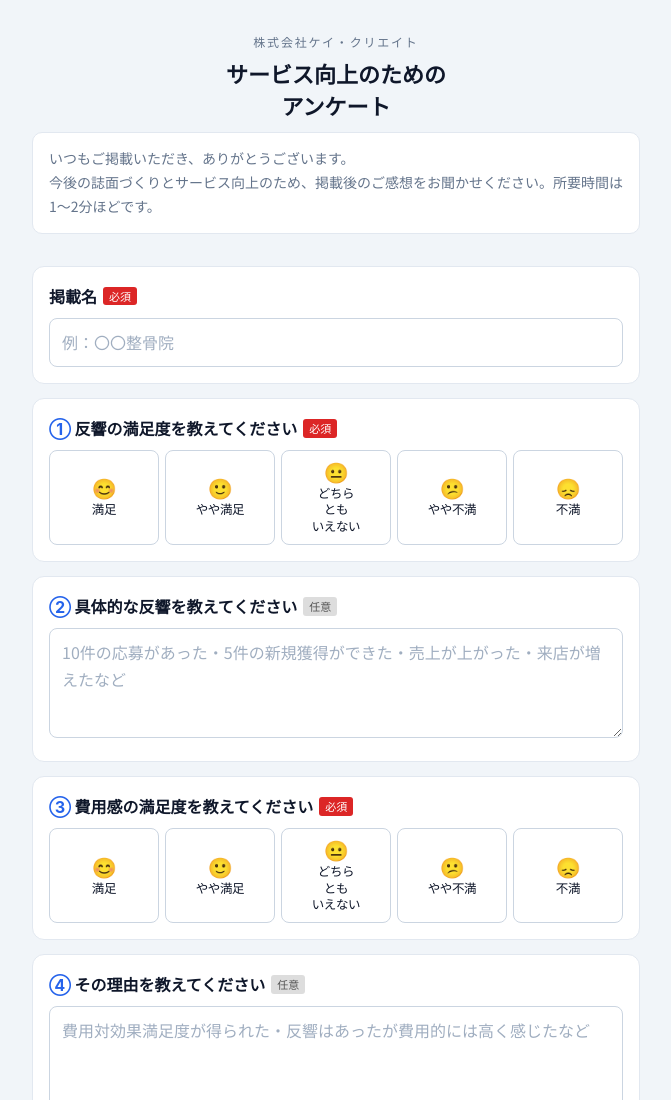
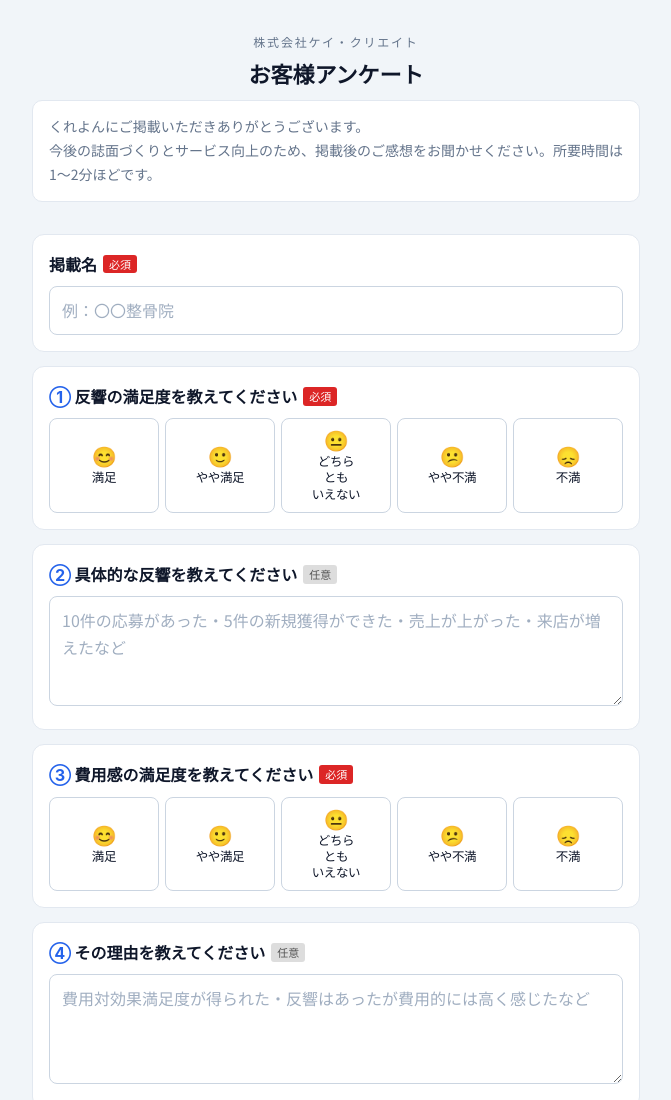
Before and after one commit to hirayama-byte/kcreate-hankyo, a plain HTML site: page docs/index.html in a window 1280 px wide. Shown: the top 1100 px of the page, without its empty margins (304-975 px from the left). Drawn offline with Linux system fonts and the light colour scheme.

Commit message:
見出しを「お客様アンケート」・リード文を変更
Co-Authored-By: Claude Opus 5.5 <noreply@anthropic.com>

```diff
--- a/docs/index.html
+++ b/docs/index.html
@@ -4,7 +4,7 @@
 <meta charset="utf-8">
 <meta name="viewport" content="width=device-width, initial-scale=1">
 <meta name="robots" content="noindex">
-<title>サービス向上のためのアンケート｜ケイ・クリエイト</title>
+<title>お客様アンケート｜ケイ・クリエイト</title>
 <link rel="preconnect" href="https://fonts.googleapis.com">
 <link href="https://fonts.googleapis.com/css2?family=Noto+Sans+JP:wght@400;500;700&display=swap" rel="stylesheet">
 <style>
@@ -47,8 +47,8 @@ footer{text-align:center;font-size:12px;color:var(--sub);margin-top:28px}
 <div class="wrap">
   <header>
     <div class="co">株式会社ケイ・クリエイト</div>
-    <h1>サービス向上のための<br>アンケート</h1>
-    <div class="lead">いつもご掲載いただき、ありがとうございます。<br>今後の誌面づくりとサービス向上のため、掲載後のご感想をお聞かせください。所要時間は1〜2分ほどです。</div>
+    <h1>お客様アンケート</h1>
+    <div class="lead">くれよんにご掲載いただきありがとうございます。<br>今後の誌面づくりとサービス向上のため、掲載後のご感想をお聞かせください。所要時間は1〜2分ほどです。</div>
   </header>
 
   <form id="f" novalidate>
```
Also changed, not shown: docs/sample/form.html (+3 -3 lines), test/build-sample.js (+1 -1 lines).
